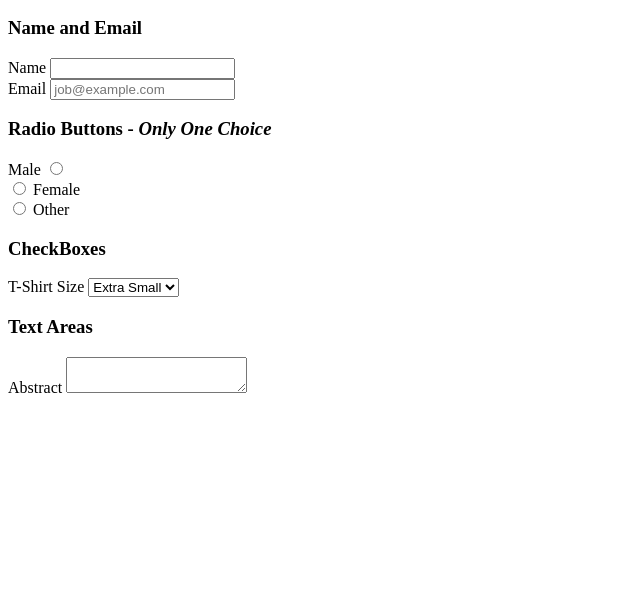
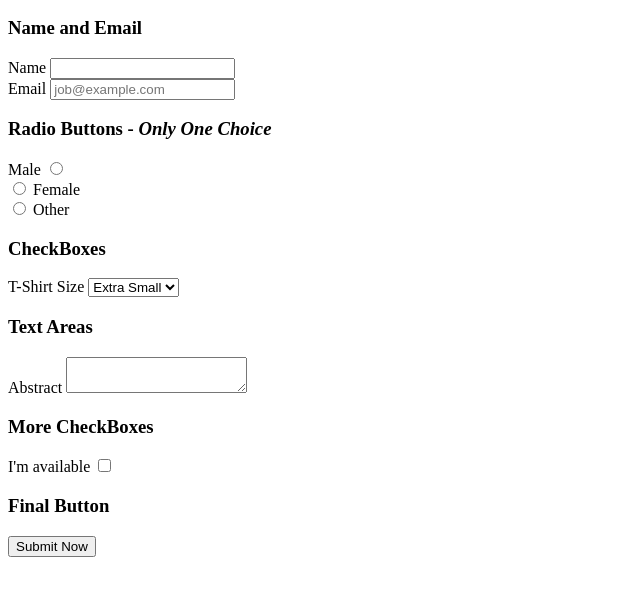
Before and after one commit to etumj/Forms, a plain HTML site: page index.html in a window 1280 px wide. Shown: the part 110-706 px from the top of the page, without its empty margins (0-640 px from the left). Drawn offline with Linux system fonts and the light colour scheme.

Commit message:
Finalized forms with additional checkboxes and a submit button

```diff
--- a/index.html
+++ b/index.html
@@ -59,5 +59,17 @@
             <textarea id='abstract' name='abstract'></textarea>
         </div>
 
+        <h3>More CheckBoxes</h3>
+        <div>
+            <label for='available' class='checkbox-label'>I'm available
+                <input id='available' name='available' type='checkbox' value='is-available'/>
+            </label>
+        </div>
+
+        <h3>Final Button</h3>
+        <div>
+            <button>Submit Now</button>
+        </div>
+
     </body>
 </html>
```
